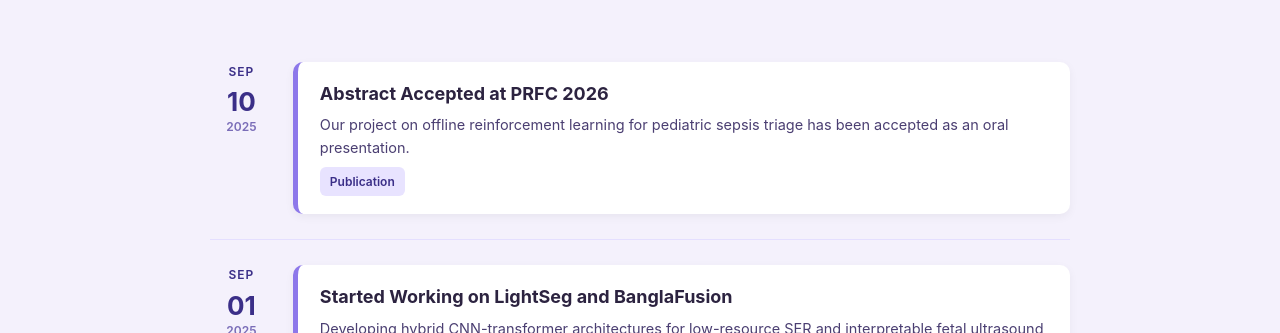
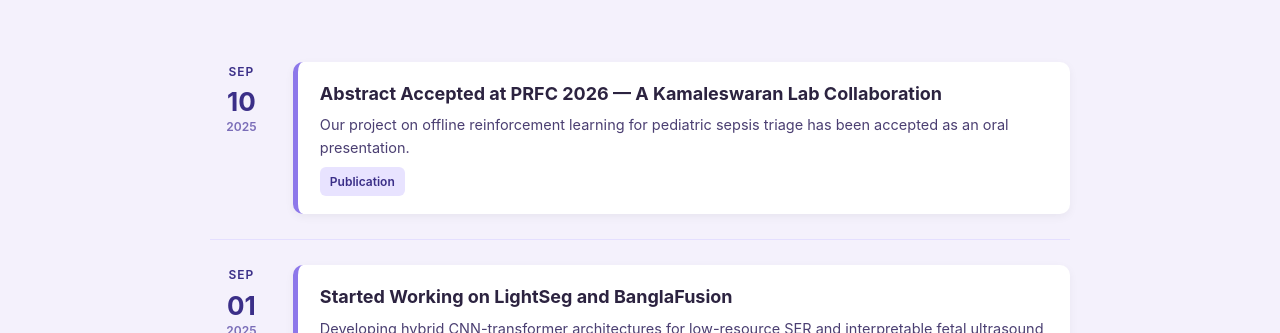
Before and after one commit to TasnubaTiha33/tasnubaislam.github.io, a plain HTML site: page index.html in a window 1280 px wide. Shown: the part 767-1100 px from the top of the page. Drawn offline with Linux system fonts and the light colour scheme; some icons are missing.

Commit message:
Update index.html

```diff
--- a/index.html
+++ b/index.html
@@ -88,7 +88,7 @@
             <div class="year">2025</div>
         </div>
         <div class="news-content">
-            <h3>Abstract Accepted at PRFC 2026</h3>
+            <h3>Abstract Accepted at PRFC 2026 — A Kamaleswaran Lab Collaboration</h3>
             <p>
                 Our project on offline reinforcement learning for pediatric sepsis triage
                 has been accepted as an oral presentation.
```
